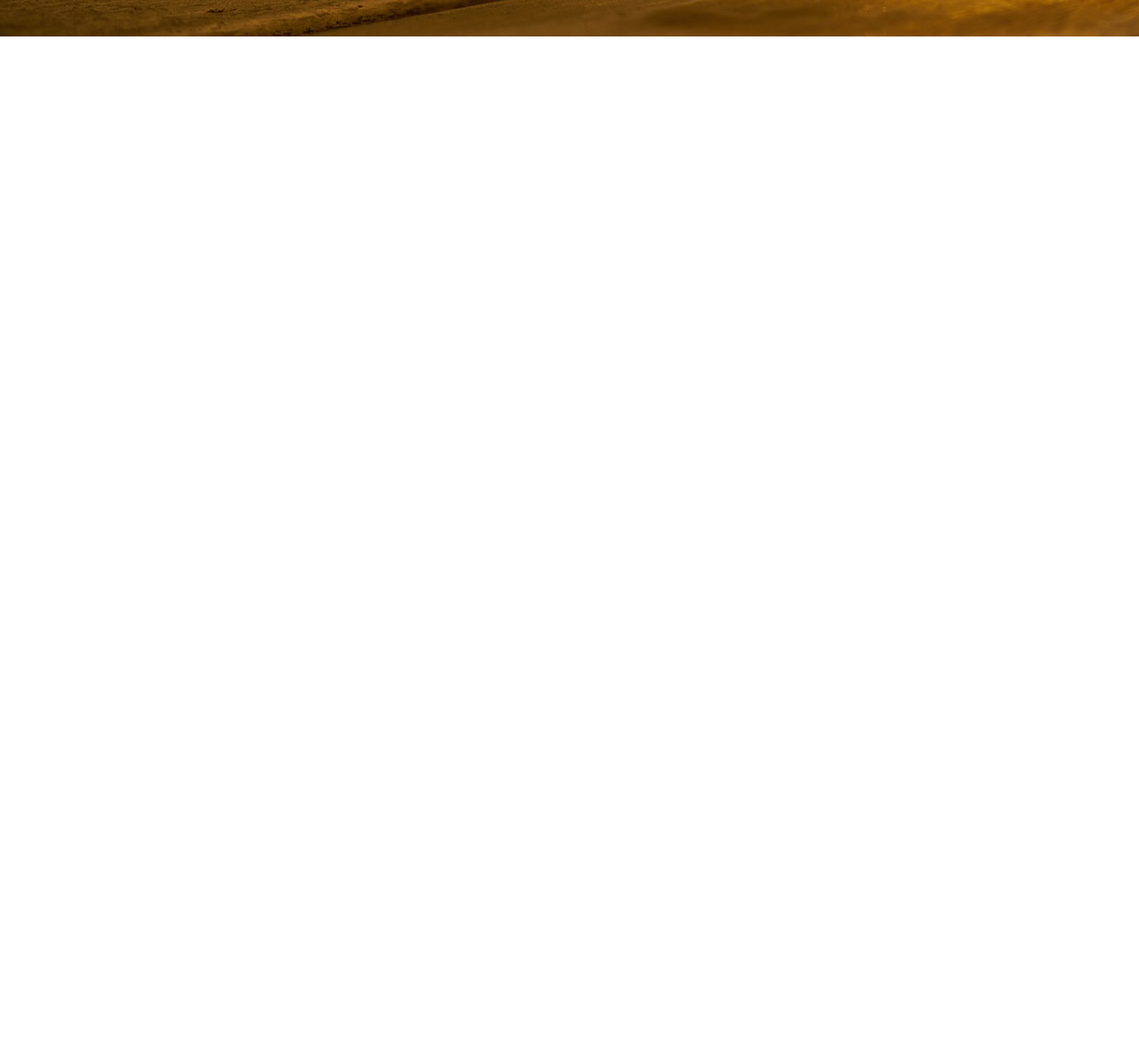
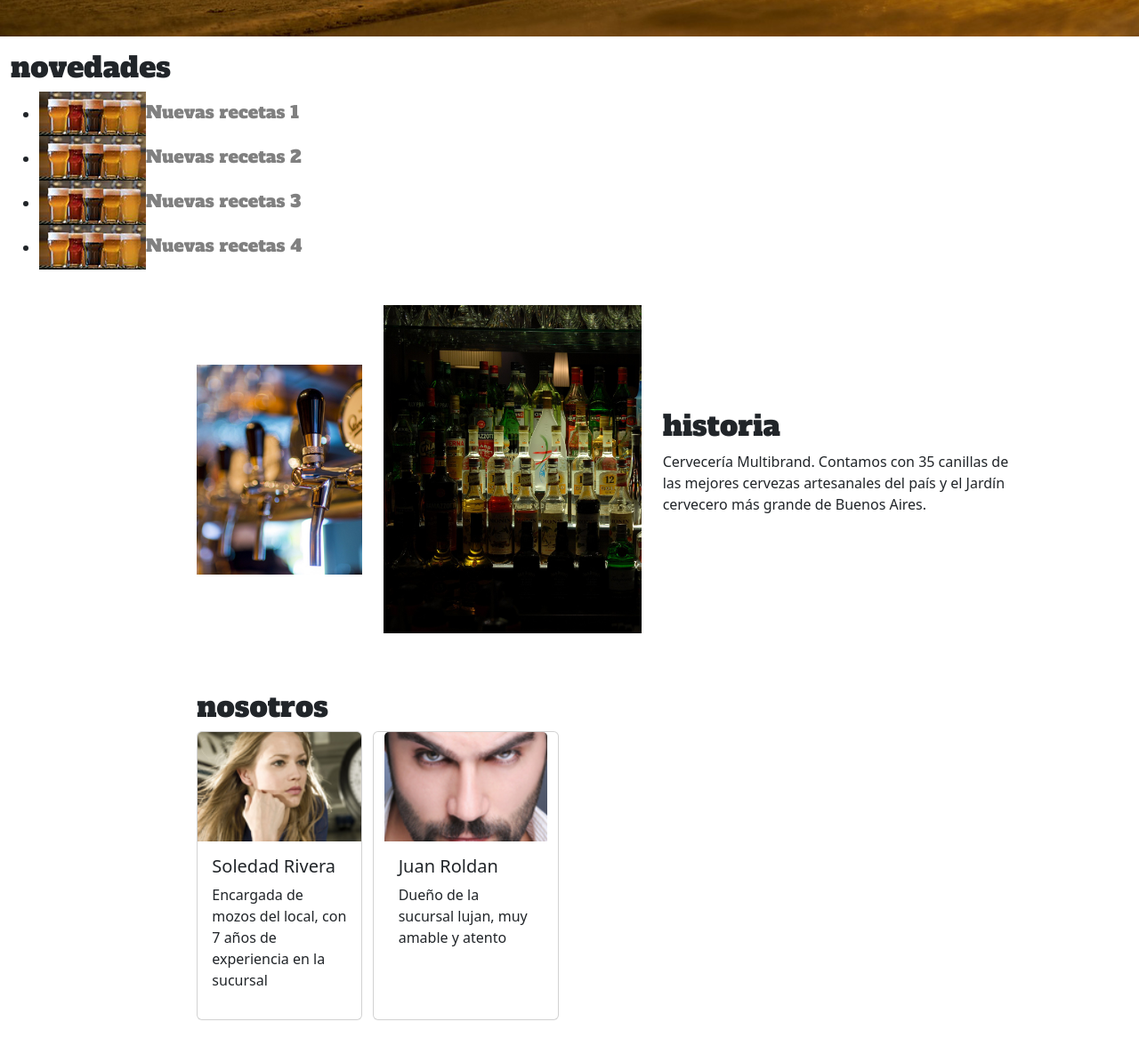
Before and after one commit to benjarobles01/programadorweb, a plain HTML site: page unidad 3 maquetado/index.html in a window 1280 px wide. Shown: the part 559-1744 px from the top of the page at 89% size. Before the commit the page ends 800 px from the top, so only its background shows below. Drawn offline with nearby package versions, Linux system fonts and the light colour scheme.

Commit message:
cerveceria

```diff
--- a/unidad 3 maquetado/index.html
+++ b/unidad 3 maquetado/index.html
@@ -1,20 +1,24 @@
 <!DOCTYPE html>
 <html lang="en">
+
 <head>
   <meta charset="UTF-8">
   <meta http-equiv="X-UA-Compatible" content="IE=edge">
   <meta name="viewport" content="width=device-width, initial-scale=1.0">
   <link href="https://fonts.googleapis.com/css2?family=Alfa+Slab+One&display=swap" rel="stylesheet">
   <title>cerveceria</title>
-    <link href="https://cdn.jsdelivr.net/npm/bootstrap@5.2.2/dist/css/bootstrap.min.css" rel="stylesheet" integrity="sha384-Zenh87qX5JnK2Jl0vWa8Ck2rdkQ2Bzep5IDxbcnCeuOxjzrPF/et3URy9Bv1WTRi" crossorigin="anonymous">
+  <link href="https://cdn.jsdelivr.net/npm/bootstrap@5.2.2/dist/css/bootstrap.min.css" rel="stylesheet"
+    integrity="sha384-Zenh87qX5JnK2Jl0vWa8Ck2rdkQ2Bzep5IDxbcnCeuOxjzrPF/et3URy9Bv1WTRi" crossorigin="anonymous">
   <link rel="stylesheet" href="css/cerveceria.css">
 </head>
+
 <body>
 
   <nav class="navbar navbar-expand-lg navbar-dark bg-dark fixed-top">
     <div class="container-fluid">
       <a class="navbar-brand" href="#">1516</a>
-          <button class="navbar-toggler" type="button" data-bs-toggle="collapse" data-bs-target="#navbarNav" aria-controls="navbarNav" aria-expanded="false" aria-label="Toggle navigation">
+      <button class="navbar-toggler" type="button" data-bs-toggle="collapse" data-bs-target="#navbarNav"
+        aria-controls="navbarNav" aria-expanded="false" aria-label="Toggle navigation">
         <span class="navbar-toggler-icon"></span>
       </button>
       <div class="collapse navbar-collapse" id="navbarNav">
@@ -43,7 +47,7 @@
           <p>La mejor atencion en todo lujan</p>
       </div>
 
-<div>
+
 
     </div>
     <div class="row my-3">
@@ -60,11 +64,62 @@
 
       </div>
 
+      <div id="historia" class="row align-items-center py-4">
+        <div class="col-lg-2 col-md-3 offset-lg-2 d-none d-sm-block">
+          <img src="img/historia_1.jpg" alt="historia_1" class="img-fluid">
+        </div>
+        <div class="col-lg2 col-md-3 d-none d-sm-block">
+          <img src="img/historia_2.jpg" alt="historia_2" class="img-fluid">
+        </div>
+        <div class="col-12 d-sm-none">
+          <img src="img/historia_3.jpg" alt="historia_3" class="img-fluid">
+        </div>
+        <div class="col-lg-4 col-md-6 mt-4 mt-sm-0">
+          <h2>historia</h2>
+          <p>Cervecería Multibrand. Contamos con 35 canillas de las mejores cervezas artesanales del país y el Jardín
+            cervecero más grande de Buenos Aires.</p>
+        </div>
+      </div>
+
+      <div id="nosotros" class="row align-items-stretch my-3 staff py-4">
+        <div class="col-lg-8 offset-lg-2">
+          <h2>nosotros</h2>
+          <div class="row row cols-1 row-cols-md-4 g-4">
+            <div class="col">
+              <div class="card">
+                <img src="img/nosotros01.jpg" class="card-img-top" alt="soledad rivera">
+                <div class="card-body">
+                  <h5 class="card-title">Soledad Rivera</h5>
+                  <p>Encargada de mozos del local, con 7 años de experiencia en la sucursal</p>
+
+                </div>
+
+              </div>
+
+            </div>
+            <div class="card">
+              <img src="img/nosotros02.jpg" class="card-img-top" alt="soledad rivera">
+              <div class="card-body">
+                <h5 class="card-title">Juan Roldan</h5>
+                <p>Dueño de la sucursal lujan, muy amable y atento</p>
+
+              </div>
+
+            </div>
+
+          </div>
+
+          </div>
+        </div>
+      </div>
 
 
 
 
 
-    <script src="https://cdn.jsdelivr.net/npm/bootstrap@5.2.2/dist/js/bootstrap.bundle.min.js" integrity="sha384-OERcA2EqjJCMA+/3y+gxIOqMEjwtxJY7qPCqsdltbNJuaOe923+mo//f6V8Qbsw3" crossorigin="anonymous"></script>
+      <script src="https://cdn.jsdelivr.net/npm/bootstrap@5.2.2/dist/js/bootstrap.bundle.min.js"
+        integrity="sha384-OERcA2EqjJCMA+/3y+gxIOqMEjwtxJY7qPCqsdltbNJuaOe923+mo//f6V8Qbsw3"
+        crossorigin="anonymous"></script>
 </body>
+
 </html>
```
Lines whose indentation alone changed are shown as unchanged.
